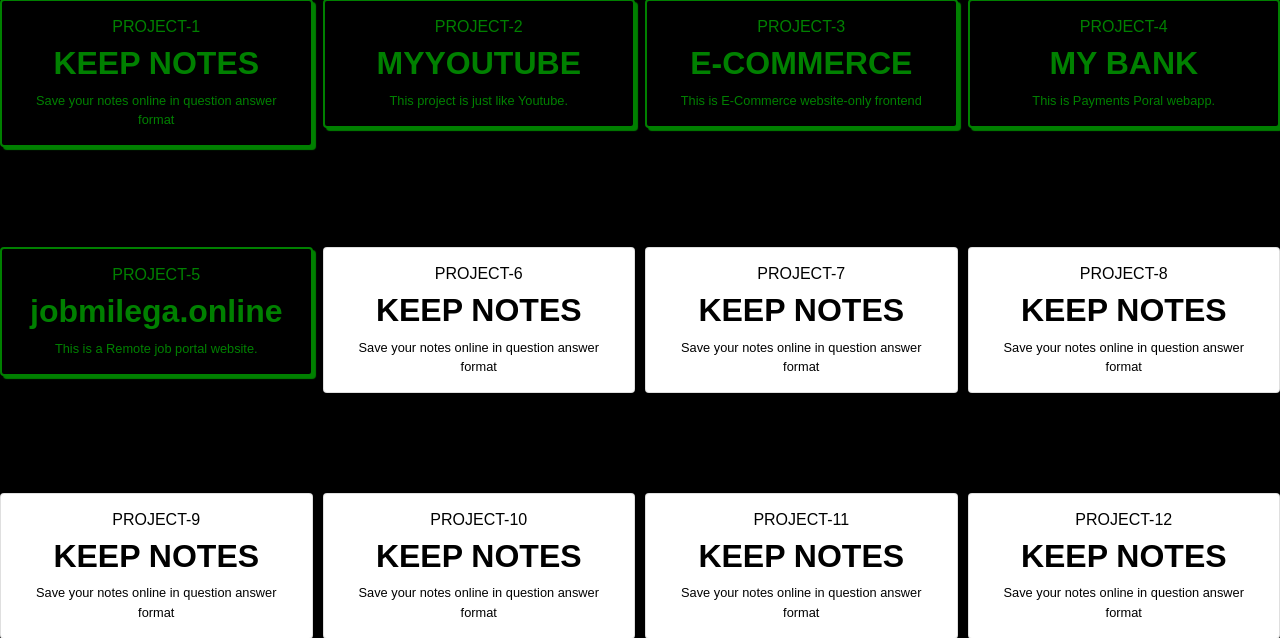
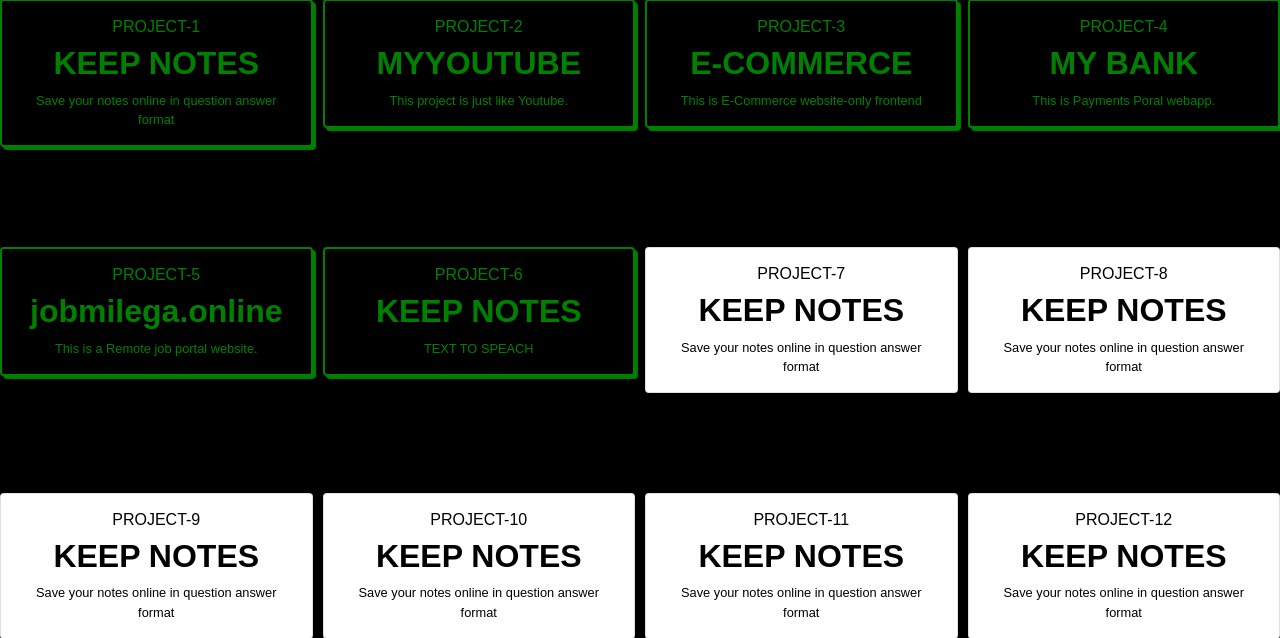
Before and after one commit to akashgupta77500/PROJECTS, a Django app: page /project in a window 1280 px wide. Shown: the part 167-805 px from the top of the page. Run offline with Django 3.2, Linux system fonts and the light colour scheme; some libraries are stand-ins or nearby versions.

Commit message:
Update project.html

```diff
--- a/akash/templates/project.html
+++ b/akash/templates/project.html
@@ -180,10 +180,10 @@ body {
   </div>
 
   <div class="column">
-    <div class="card"style="background-color:white;color:black">
+    <div class="card"style="background-color:black;color:green;border:2px solid green;box-shadow: 3px 3px 1px green">
         <h6>PROJECT-6</h6>
-      <h2><a href="https://speachfromtext.herokuapp.com/" style="color:black"><b>KEEP NOTES</b></a></h2>
-       <small> Save your notes online in question answer format</small>
+      <h2><a href="https://speachfromtext.herokuapp.com/" style="color:green"><b>KEEP NOTES</b></a></h2>
+       <small>TEXT TO SPEACH</small>
     </div>
   </div>
 
```
